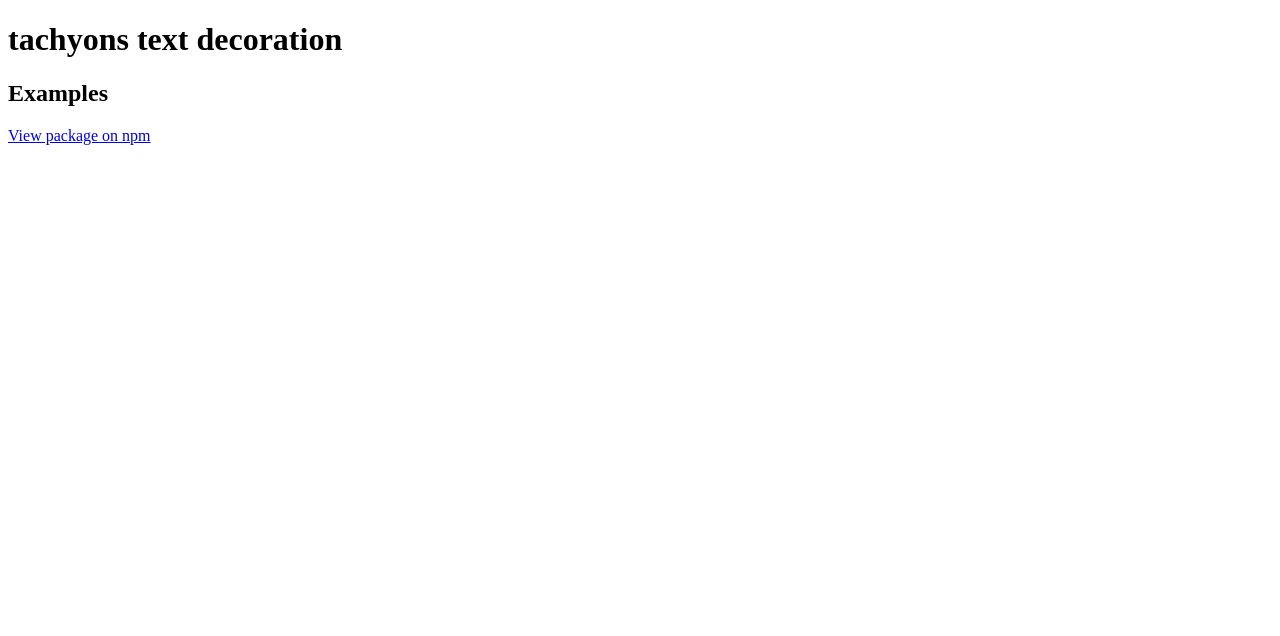
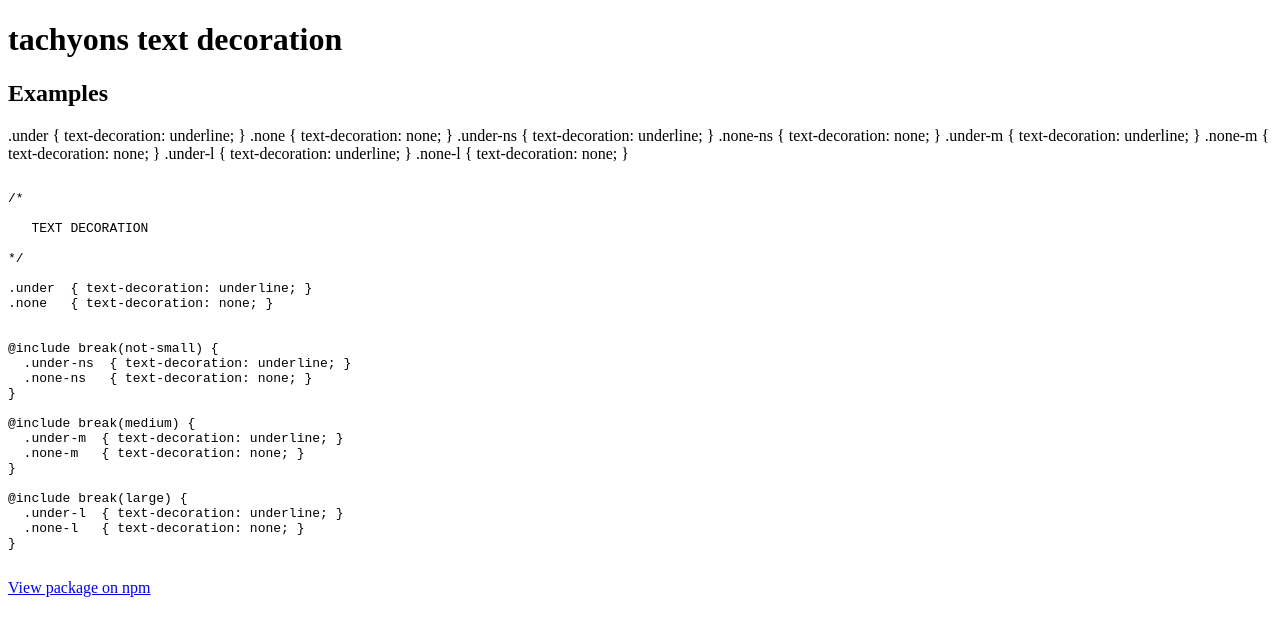
Before and after one commit to tachyons-css/tachyons-text-decoration, a website: page index.html in a window 1280 px wide. Drawn offline with Linux system fonts and the light colour scheme.

Commit message:
Automatically adds code example and base for visual docs

```diff
--- a/index.html
+++ b/index.html
@@ -13,6 +13,43 @@
   <body>
     <h1>tachyons text decoration</h1>
     <h2>Examples</h2>
+
+.under  { text-decoration: underline; }
+.none   { text-decoration: none; }
+  .under-ns  { text-decoration: underline; }
+  .none-ns   { text-decoration: none; }
+  .under-m  { text-decoration: underline; }
+  .none-m   { text-decoration: none; }
+  .under-l  { text-decoration: underline; }
+  .none-l   { text-decoration: none; }
+    <pre>
+<code>
+/*
+
+   TEXT DECORATION
+
+*/
+
+.under  { text-decoration: underline; }
+.none   { text-decoration: none; }
+
+
+@include break(not-small) {
+  .under-ns  { text-decoration: underline; }
+  .none-ns   { text-decoration: none; }
+}
+
+@include break(medium) {
+  .under-m  { text-decoration: underline; }
+  .none-m   { text-decoration: none; }
+}
+
+@include break(large) {
+  .under-l  { text-decoration: underline; }
+  .none-l   { text-decoration: none; }
+}
+</code>
+</pre>
     <a href="http://npmjs.org/package/tachyons-text-decoration" title="tachyons-text-decoration">View package on npm</a>
   </body>
 </html>
```
